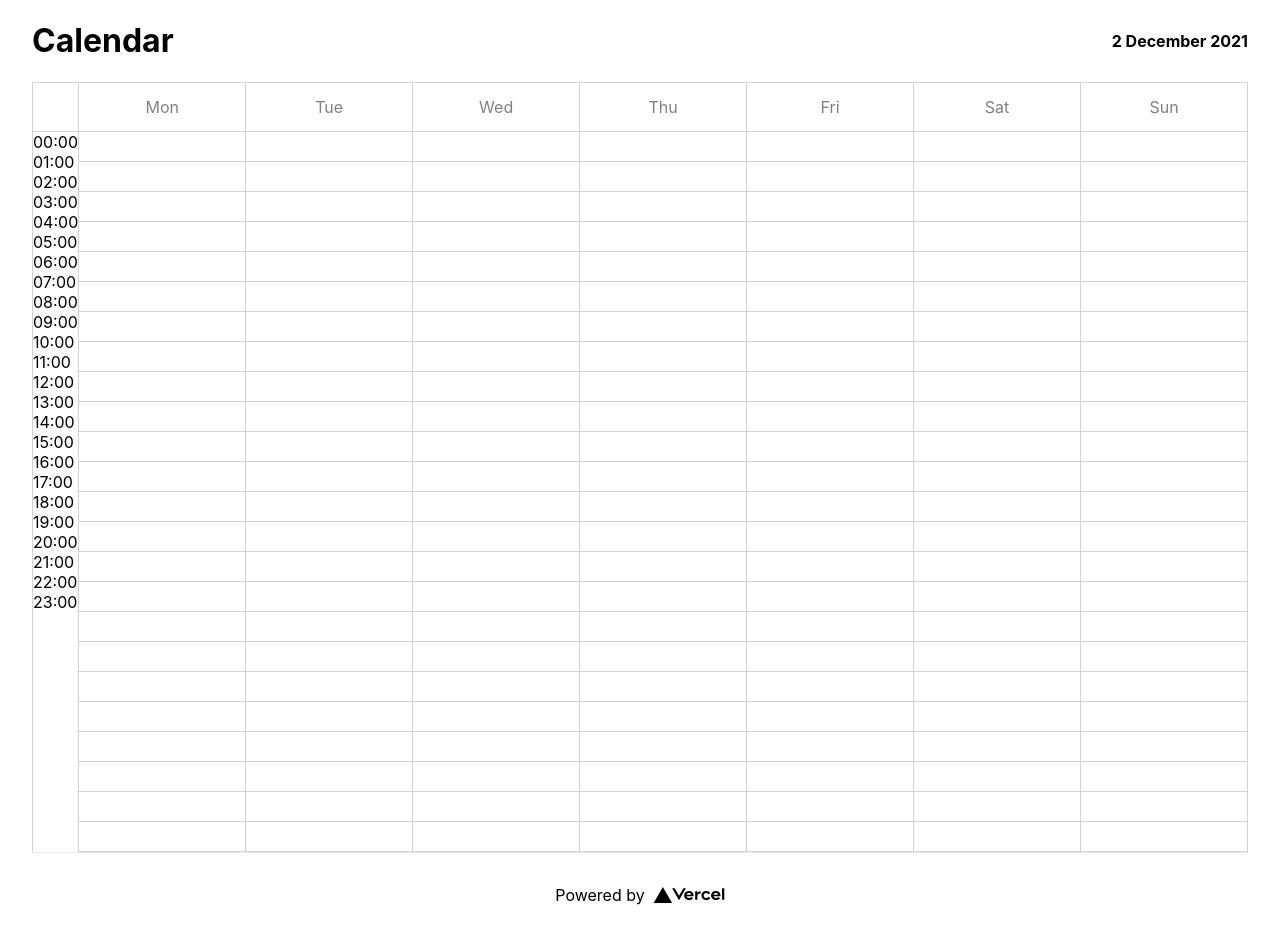
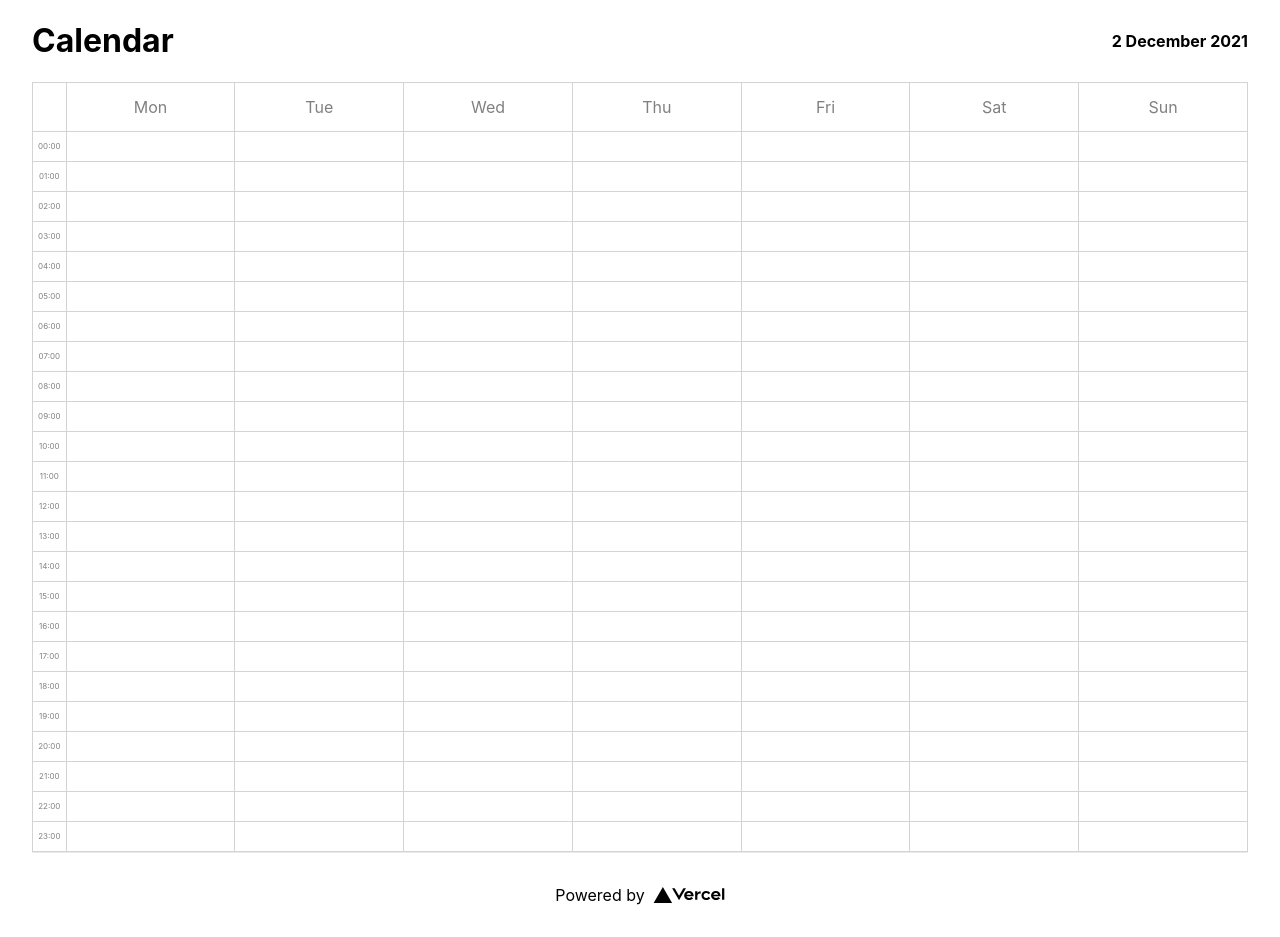
Before and after one commit to AlessandraMilburn/aacalendar, a Next.js app: page / in a window 1280 px wide. Built offline with nearby package versions, Linux system fonts and the light colour scheme.

Commit message:
added some styles for the hourColumn and hoursTitle

```diff
--- a/styles/Calendar.module.css
+++ b/styles/Calendar.module.css
@@ -44,5 +44,16 @@
 }
 
 .hourColumn {
-  border-left: 1px solid lightgrey;;
+  border-left: 1px solid lightgrey;
 }
+
+.hoursTitle {
+  border-bottom: 1px solid lightgrey;
+  height: 30px;
+  font-size: 8px;
+  color: grey;
+  padding: 5px;
+  display: flex;
+  justify-content: center;
+  align-items: center;
+}
```
